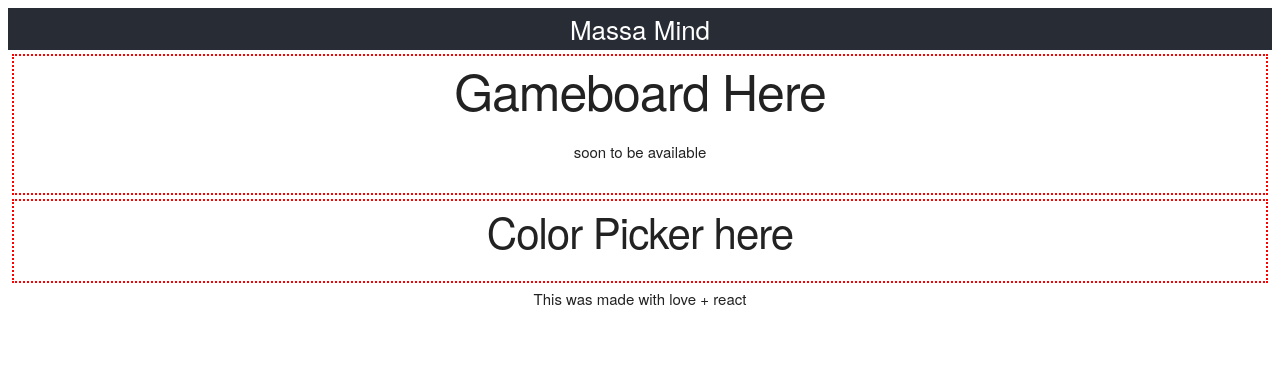
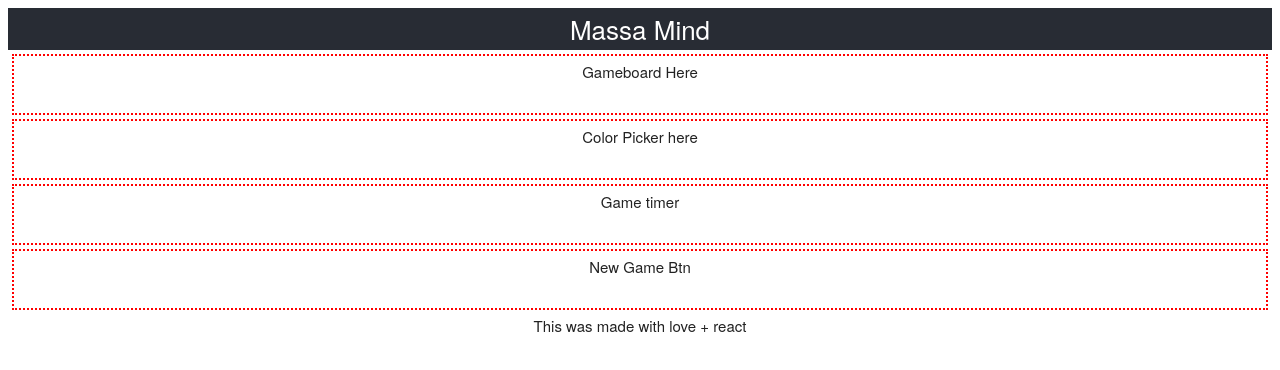
Before and after one commit to sargtier1/react_mastermind, a React (Create React App) app: page / in a window 1280 px wide. Shown: the top 370 px of the page. Built offline with nearby package versions, Linux system fonts and the light colour scheme.

Commit message:
this was a large inport of all styles I made. I need to refactor all styles because I was trying to define and export a functional component at the same time, and it does seem to work

```diff
--- a/src/App.js
+++ b/src/App.js
@@ -2,7 +2,15 @@ import React, { Component } from 'react'
 
 import Header from './components/header'
 import GameBoard from './components/gameBoard'
+import GuessRow from './components/guessRow'
+import GuessPegs from './components/guessPegs'
+import GuessPeg from './components/guessPeg'
+import GuessScore from './components/guessScore'
+
 import ColorPicker from './components/colorPicker'
+import GameTime from './components/gameTime'
+import NewGameBtn from './components/newGameBtn'
+
 import Footer from './components/footer'
 
 import './App.css'
@@ -12,8 +20,29 @@ export default class App extends Component {
     return (
       <div className='App'>
         <Header />
-        <GameBoard />
+        <GameBoard>
+          <GuessRow>
+            <GuessPegs>
+              <GuessPeg />
+              <GuessPeg />
+              <GuessPeg />
+              <GuessPeg />
+            </GuessPegs>
+            <GuessScore />
+          </GuessRow>
+          <GuessRow>
+            <GuessPegs>
+              <GuessPeg />
+              <GuessPeg />
+              <GuessPeg />
+              <GuessPeg />
+            </GuessPegs>
+            <GuessScore />
+          </GuessRow>
+        </GameBoard>
         <ColorPicker />
+        <GameTime />
+        <NewGameBtn />
         <Footer />
       </div>
     )
--- a/src/components/colorPicker.jsx
+++ b/src/components/colorPicker.jsx
@@ -4,7 +4,7 @@ import styled from 'styled-components'
 const ColorPicker = () => {
   return (
     <ColorPickerComponent>
-      <h2>Color Picker here</h2>
+      <p>Color Picker here</p>
     </ColorPickerComponent>
   )
 }
--- a/src/components/gameBoard.jsx
+++ b/src/components/gameBoard.jsx
@@ -4,8 +4,7 @@ import styled from 'styled-components'
 const GameBoard = () => {
   return (
     <GameBoardComponent>
-      <h1>Gameboard Here</h1>
-      <p>soon to be available</p>
+      <p>Gameboard Here</p>
     </GameBoardComponent>
   )
 }
--- a/src/components/gameTime.jsx
+++ b/src/components/gameTime.jsx
@@ -4,7 +4,7 @@ import styled from 'styled-components'
 export default function GameTime() {
   return (
     <GameTimeComponent>
-      <h1>Game timer</h1>
+      <p>Game timer</p>
     </GameTimeComponent>
   )
 }
--- a/src/components/guessPeg.jsx
+++ b/src/components/guessPeg.jsx
@@ -4,7 +4,7 @@ import styled from 'styled-components'
 export default function GuessPeg() {
   return (
     <GuessPegComponent>
-      <h1>Guess Peg (singular)</h1>
+      <p>Guess Peg (singular)</p>
     </GuessPegComponent>
   )
 }
--- a/src/components/guessPegs.jsx
+++ b/src/components/guessPegs.jsx
@@ -4,7 +4,7 @@ import styled from 'styled-components'
 export default function GuessPegs() {
   return (
     <GuessPegsComponent>
-      <h1>Guess Pegs</h1>
+      <p>Guess Pegs</p>
     </GuessPegsComponent>
   )
 }
--- a/src/components/guessRow.jsx
+++ b/src/components/guessRow.jsx
@@ -1,9 +1,10 @@
 import React from 'react'
+import styled from 'styled-components'
 
 export default function GuessRow() {
   return (
     <GuessRowComponent>
-      <h1>Guess Row</h1>
+      <p>Guess Row</p>
     </GuessRowComponent>
   )
 }
--- a/src/components/guessScore.jsx
+++ b/src/components/guessScore.jsx
@@ -1,10 +1,10 @@
 import React from 'react'
-import styled from 'styled'
+import styled from 'styled-components'
 
 export default function GuessScore() {
   return (
     <GuessScoreComponent>
-      <h1>Guess Score</h1>
+      <p>Guess Score</p>
     </GuessScoreComponent>
   )
 }
--- a/src/components/newGameBtn.jsx
+++ b/src/components/newGameBtn.jsx
@@ -0,0 +1,16 @@
+import React from 'react'
+import styled from 'styled-components'
+
+export default function NewGameBtn() {
+  return (
+    <NewGameBtnComponent>
+      <p>New Game Btn</p>
+    </NewGameBtnComponent>
+  )
+}
+
+const NewGameBtnComponent = styled.div`
+  border: 2px dotted red;
+  margin: 4px;
+  padding: 4px;
+`
```
